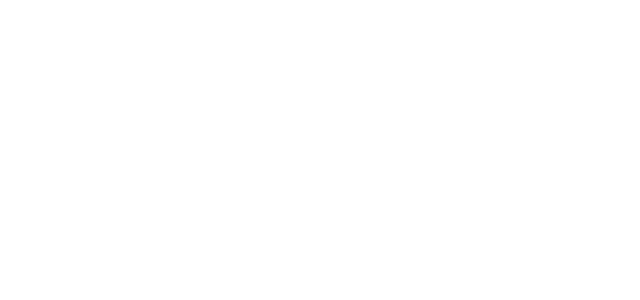
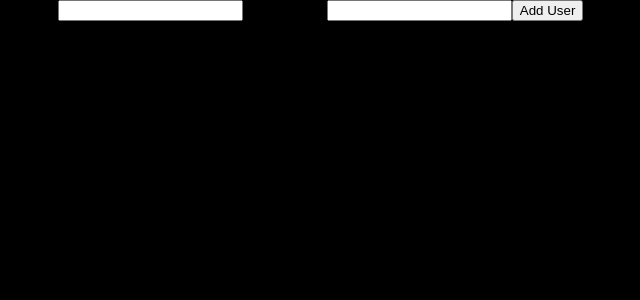
Before and after one commit to MrKolev/learning-project-React-3, a React (Create React App) app: page / in a window 1280 px wide. Shown: the top 300 px of the page, without its empty margins (7-647 px from the left). Built offline with nearby package versions, Linux system fonts and the light colour scheme.

Commit message:
Adding a "User" Component

```diff
--- a/src/App.js
+++ b/src/App.js
@@ -1,10 +1,11 @@
 import React from 'react';
+import { AddUser } from './components/Users/AddUser';
 
 
 function App() {
   return (
     <div>
-
+      <AddUser />
     </div>
   );
 }
--- /dev/null
+++ b/src/components/Users/AddUser.jsx
@@ -0,0 +1,20 @@
+
+
+export const AddUser = (props) => {
+
+    const onSubmit = (e) => {
+        e.preventDefault();
+
+        console.log(e.target);
+    }
+
+    return (
+        <form onSubmit={onSubmit}>
+            <label htmlFor="username" >Usernam</label>
+            <input type="text" id="username" name="name" />
+            <label htmlFor="age">Age (Years)</label>
+            <input type="number" id="age" name="age" />
+            <button type="submit">Add User</button>
+        </form>
+    )
+}
--- a/src/index.css
+++ b/src/index.css
@@ -4,6 +4,7 @@
 
 html {
   font-family: sans-serif;
+  background: black;
 }
 
 body {
```
Also changed, not shown: 1 other file (tests, documents, lock files or other folders).
